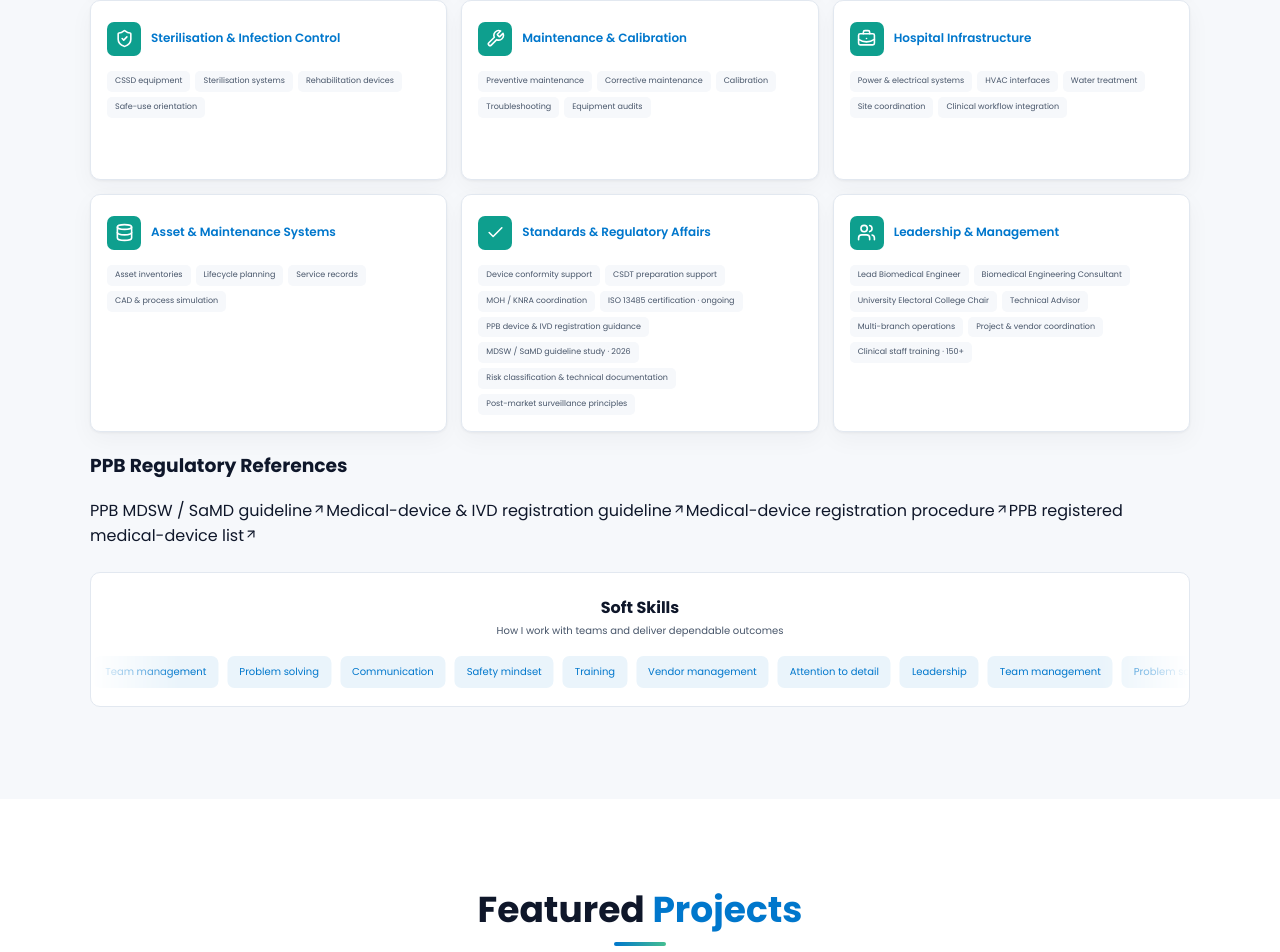
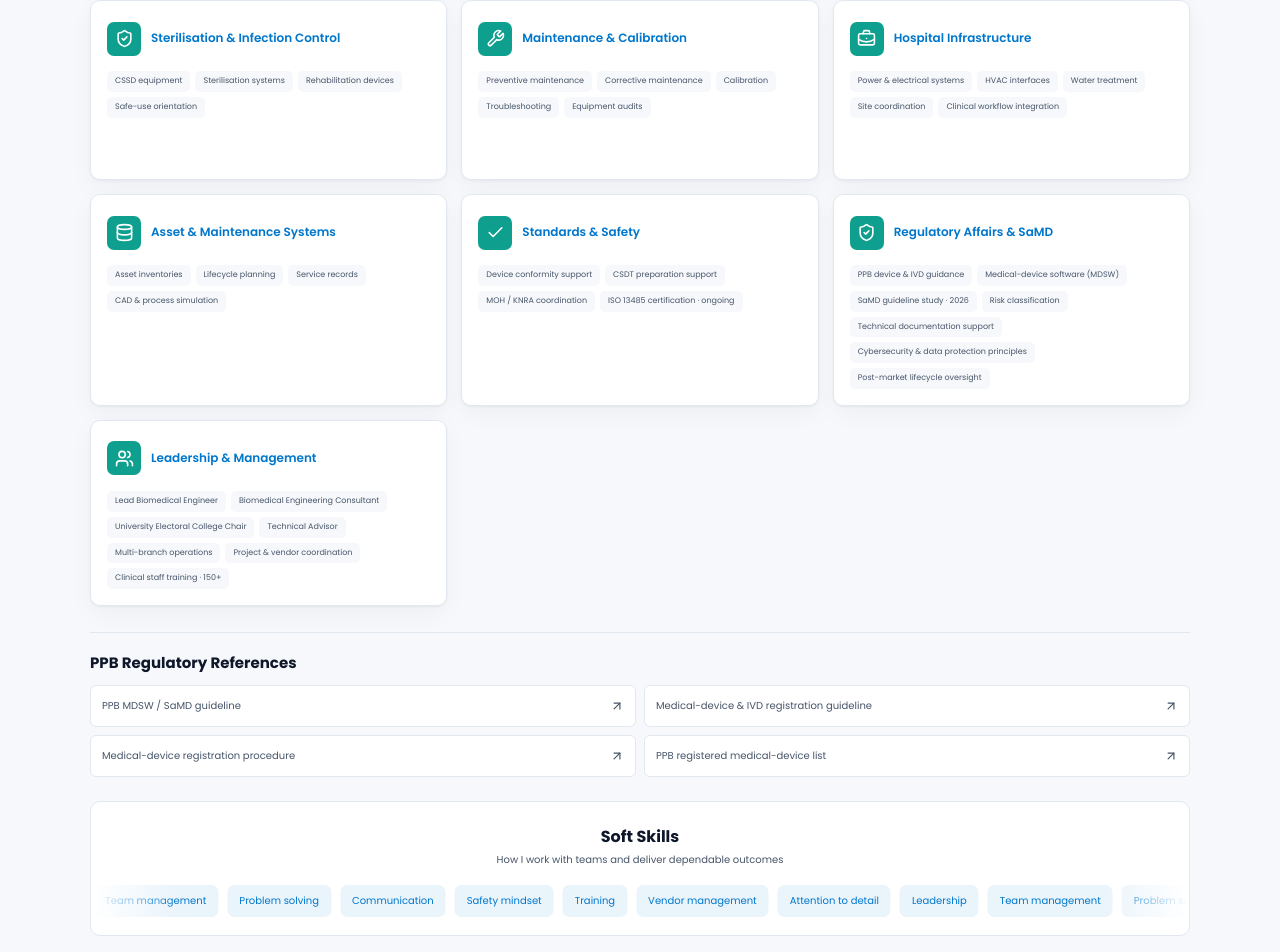
Before and after one commit to dag-gieh/portfolio, a React (Vite) app: page / in a window 1280 px wide. Shown: the part 2414-3366 px from the top of the page. Built offline with nearby package versions, Linux system fonts and the light colour scheme.

Commit message:
VERSION 2.O PORTFOLO SITE

```diff
--- a/index.html
+++ b/index.html
@@ -4,8 +4,8 @@
     <meta charset="UTF-8" />
     <meta name="viewport" content="width=device-width, initial-scale=1.0" />
     <meta name="theme-color" content="#14213D" />
-    <meta name="description" content="Doughlas Nyarango Bosire — Biomedical Engineer and Healthcare Technology Consultant in Kenya." />
-    <title>Doughlas Nyarango Bosire — Biomedical Engineer</title>
+    <meta name="description" content="Eng Doughlas — Biomedical Engineer and Clinical Engineering Consultant supporting medical devices, healthcare technology and hospital infrastructure in Kenya." />
+    <title>Eng Doughlas — Biomedical Engineer</title>
   </head>
   <body>
     <div id="root"></div>
--- a/src/App.tsx
+++ b/src/App.tsx
@@ -60,7 +60,8 @@ const skillGroups: { title: string; Icon: LucideIcon; skills: string[] }[] = [
   { title: 'Maintenance & Calibration', Icon: Wrench, skills: ['Preventive maintenance', 'Corrective maintenance', 'Calibration', 'Troubleshooting', 'Equipment audits'] },
   { title: 'Hospital Infrastructure', Icon: BriefcaseBusiness, skills: ['Power & electrical systems', 'HVAC interfaces', 'Water treatment', 'Site coordination', 'Clinical workflow integration'] },
   { title: 'Asset & Maintenance Systems', Icon: Database, skills: ['Asset inventories', 'Lifecycle planning', 'Service records', 'CAD & process simulation'] },
-  { title: 'Standards & Regulatory Affairs', Icon: Check, skills: ['Device conformity support', 'CSDT preparation support', 'MOH / KNRA coordination', 'ISO 13485 certification · ongoing', 'PPB device & IVD registration guidance', 'MDSW / SaMD guideline study · 2026', 'Risk classification & technical documentation', 'Post-market surveillance principles'] },
+  { title: 'Standards & Safety', Icon: Check, skills: ['Device conformity support', 'CSDT preparation support', 'MOH / KNRA coordination', 'ISO 13485 certification · ongoing'] },
+  { title: 'Regulatory Affairs & SaMD', Icon: ShieldCheck, skills: ['PPB device & IVD guidance', 'Medical-device software (MDSW)', 'SaMD guideline study · 2026', 'Risk classification', 'Technical documentation support', 'Cybersecurity & data protection principles', 'Post-market lifecycle oversight'] },
   { title: 'Leadership & Management', Icon: Users, skills: ['Lead Biomedical Engineer', 'Biomedical Engineering Consultant', 'University Electoral College Chair', 'Technical Advisor', 'Multi-branch operations', 'Project & vendor coordination', 'Clinical staff training · 150+'] },
 ];
 
@@ -353,7 +354,7 @@ function App() {
           <header className="map-modal-header"><div><h2 id="map-title">Facilities on the map</h2><p>Locations are illustrative until branch addresses are confirmed.</p></div><button type="button" className="icon-button" aria-label="Close map" onClick={() => setMapOpen(false)}><X /></button></header>
           <div className="map-modal-filters">{['All', 'Medical Gas', 'Equipment Installation', 'Maintenance Programs', 'Consulting', 'Training'].map((filter) => <button key={filter} type="button" className={activeFilter === filter ? 'filter-pill is-active' : 'filter-pill'} onClick={() => { setActiveFilter(filter); setSelectedProject(null); }}>{filter}</button>)}</div>
           <div className="map-modal-content"><div className="facility-map"><div className="map-grid-lines" /><div className="map-label-north">NAIROBI & CONSULTING SITES · SCHEMATIC</div><svg className="map-roads" viewBox="0 0 1000 700" preserveAspectRatio="none" aria-hidden="true"><path d="M0 540 270 360 580 410 1000 80M30 130 300 260 510 120 970 400M100 700 250 20M500 700 650 0M850 700 740 0M0 330 1000 560" /><path d="M0 560 270 380 580 430 1000 100M30 150 300 280 510 140 970 420M120 700 270 20M520 700 670 0M870 700 760 0M0 350 1000 580" className="road-secondary" /></svg>
-            <div className="map-site-cloud" style={{ transform: `scale(${zoom})` }}>{mapProjects.map((project) => <button key={project.number} type="button" className={`map-marker ${selectedProject?.number === project.number ? 'is-selected' : ''} ${project.placeholder ? 'is-placeholder' : ''}`} style={{ left: `${project.point[0]}%`, top: `${project.point[1]}%` }} onClick={() => setSelectedProject(project)} aria-label={`Select ${project.title}`}><span>{project.number}</span></button>)}</div>
+            <div className="map-site-cloud" style={{ transform: `scale(${zoom})` }}>{mapProjects.map((project) => <button key={project.number} type="button" className={`map-marker ${selectedProject?.number === project.number ? 'is-selected' : ''}`} style={{ left: `${project.point[0]}%`, top: `${project.point[1]}%` }} onClick={() => setSelectedProject(project)} aria-label={`Select ${project.title}`}><span>{project.number}</span></button>)}</div>
             <div className="map-zoom"><button type="button" aria-label="Zoom in" onClick={() => setZoom((value) => Math.min(1.35, value + .1))}>+</button><button type="button" aria-label="Zoom out" onClick={() => setZoom((value) => Math.max(.8, value - .1))}>-</button></div>
             <div className="map-disclaimer">ILLUSTRATIVE ONLY · ADD CONFIRMED BRANCH LOCATIONS</div>
             {selectedProject && <article className="map-info-card"><button type="button" aria-label="Close project detail" onClick={() => setSelectedProject(null)}><X size={15} /></button><span className="map-info-number">{selectedProject.number}</span><h3>{selectedProject.title}</h3><p>{selectedProject.location} · {selectedProject.role}</p><div>{selectedProject.impact}</div></article>}
@@ -369,7 +370,7 @@ function SectionHeading({ first, accent }: { first: string; accent: string }) {
 }
 
 function ProjectCard({ project }: { project: Project }) {
-  return <article className={`project-card reveal ${project.placeholder ? 'project-card--placeholder' : ''}`}>
+  return <article className="project-card reveal">
     <div className="project-card-top"><span className="project-number">{project.number}</span><span className="project-mark"><Wrench size={18} /></span></div>
     <h3>{project.title}</h3><div className="project-meta"><span className="role-chip">{project.role}</span><span className="location-chip"><MapPin size={12} />{project.location}</span></div>
     <p className="project-description">{project.description}</p>
--- a/src/index.css
+++ b/src/index.css
@@ -85,10 +85,9 @@ button:disabled { cursor: not-allowed; opacity: .46; }
 .button-secondary { border-color: var(--line); color: var(--ink); background: var(--surface); }
 .button-secondary:hover { border-color: var(--blue); color: var(--blue); background: var(--blue-tint); }
 .social-row { display: flex; gap: 8px; margin-top: 18px; }
-.social-button, .social-placeholder { display: grid; width: 36px; height: 36px; place-items: center; border: 1px solid var(--line); border-radius: 8px; color: var(--body); background: var(--surface); transition: color .18s ease, border-color .18s ease, transform .18s ease; }
+.social-button { display: grid; width: 36px; height: 36px; place-items: center; border: 1px solid var(--line); border-radius: 8px; color: var(--body); background: var(--surface); transition: color .18s ease, border-color .18s ease, transform .18s ease; }
 .social-button:hover { transform: translateY(-2px); border-color: var(--blue); color: var(--blue); }
-.social-button svg, .social-placeholder svg { width: 16px; height: 16px; }
-.social-placeholder { color: var(--muted); border-style: dashed; }
+.social-button svg { width: 16px; height: 16px; }
 .stats-card { display: grid; grid-template-columns: repeat(3, 1fr); margin-top: 23px; border: 1px solid var(--line); border-radius: 10px; background: var(--surface); box-shadow: var(--shadow); }
 .stat { display: flex; min-height: 80px; flex-direction: column; justify-content: center; padding: 11px 14px; }
 .stat + .stat { border-left: 1px solid var(--line); }
@@ -180,7 +179,12 @@ button:disabled { cursor: not-allowed; opacity: .46; }
 .tool-card h3 { margin: 0; color: var(--blue); font-size: 12px; font-weight: 600; line-height: 1.35; }
 .tool-chips { gap: 5px; }
 .tool-chips span { background: var(--panel); font-size: 8px; }
-.tool-chips .placeholder-chip { border: 1px dashed var(--line); color: var(--muted); background: transparent; }
+.regulatory-resources { margin-top: 26px; padding-top: 18px; border-top: 1px solid var(--line); }
+.regulatory-resources h3 { margin: 0 0 11px; font-size: 15px; }
+.regulatory-links { display: grid; grid-template-columns: repeat(2, minmax(0, 1fr)); gap: 8px; }
+.regulatory-links a { display: flex; min-height: 42px; align-items: center; justify-content: space-between; gap: 10px; padding: 9px 11px; border: 1px solid var(--line); border-radius: 6px; color: var(--body); background: var(--surface); font-size: 10px; line-height: 1.45; transition: border-color .18s ease, color .18s ease, background .18s ease; }
+.regulatory-links a:hover { border-color: var(--blue); color: var(--blue); background: var(--blue-tint); }
+.regulatory-links svg { flex: 0 0 auto; }
 .soft-skills { margin-top: 24px; padding: 22px 0 18px; overflow: hidden; border: 1px solid var(--line); border-radius: 10px; background: var(--surface); text-align: center; }
 .soft-skills h3 { margin: 0; font-size: 16px; }
 .soft-skills > p { margin: 3px 0 17px; color: var(--body); font-size: 10px; font-style: italic; }
@@ -198,7 +202,6 @@ button:disabled { cursor: not-allowed; opacity: .46; }
 .projects-grid { display: grid; grid-template-columns: repeat(3, minmax(0, 1fr)); align-items: stretch; gap: 15px; }
 .project-card { display: flex; min-width: 0; min-height: 350px; flex-direction: column; padding: 16px; border: 1px solid var(--line); border-radius: 10px; background: var(--surface); box-shadow: var(--shadow); transition: transform .2s ease, box-shadow .2s ease, border-color .2s ease; }
 .project-card:hover { transform: translateY(-3px); border-color: color-mix(in srgb, var(--blue) 30%, var(--line)); box-shadow: 0 8px 25px rgba(15, 23, 42, .09); }
-.project-card--placeholder { border-style: dashed; }
 .project-card-top { display: flex; align-items: center; justify-content: space-between; }
 .project-number { color: var(--muted); font-size: 9px; font-weight: 600; letter-spacing: .08em; }
 .project-mark { display: grid; width: 31px; height: 31px; place-items: center; border-radius: 7px; color: var(--blue); background: var(--blue-tint); }
@@ -214,7 +217,6 @@ button:disabled { cursor: not-allowed; opacity: .46; }
 .project-impact strong { display: block; margin-bottom: 3px; color: #138052; }
 .project-tech { margin-top: 10px; gap: 5px; }
 .project-tech span { padding: 4px 6px; font-size: 8px; }
-.placeholder-note { margin: 17px 0 0; color: var(--muted); font-size: 9px; line-height: 1.6; }
 
 .career-chart { position: relative; height: 280px; margin: 9px 0 21px; overflow: hidden; border-bottom: 1px solid var(--line); background: repeating-linear-gradient(to bottom, transparent 0, transparent 54px, var(--line) 55px); color: var(--blue); }
 .career-line { position: absolute; inset: 0; width: 100%; height: calc(100% - 24px); overflow: visible; }
@@ -263,7 +265,6 @@ button:disabled { cursor: not-allowed; opacity: .46; }
 .engagement-card ul { display: grid; gap: 8px; margin: 18px 0 0; padding: 0; list-style: none; }
 .engagement-card li { position: relative; padding-left: 16px; color: var(--body); font-size: 10px; line-height: 1.6; }
 .engagement-card li::before { position: absolute; top: .58em; left: 0; width: 6px; height: 6px; border-radius: 50%; background: var(--blue); content: ''; }
-.engagement-placeholder { margin: 15px 0 0; color: var(--muted); font-size: 9px; }
 
 .contact-grid { display: grid; grid-template-columns: .9fr 1.1fr; gap: 16px; }
 .contact-card { padding: 21px; }
@@ -277,8 +278,6 @@ button:disabled { cursor: not-allowed; opacity: .46; }
 .contact-socials { margin-top: 16px; }
 .contact-socials h4 { margin: 0; font-size: 11px; }
 .contact-socials .social-row { margin-top: 9px; }
-.availability-note { margin: 16px 0 0; padding: 11px; border-radius: 7px; color: var(--body); background: var(--blue-tint); font-size: 9px; line-height: 1.6; }
-.availability-note strong { color: var(--blue); }
 .contact-form { display: grid; gap: 10px; }
 .contact-form input, .contact-form textarea { width: 100%; min-width: 0; padding: 10px 12px; border: 1px solid var(--line); border-radius: 6px; outline: 0; color: var(--ink); background: var(--surface); font-size: 10px; }
 .contact-form input { min-height: 41px; }
@@ -310,7 +309,6 @@ button:disabled { cursor: not-allowed; opacity: .46; }
 :root[data-theme='dark'] .map-roads .road-secondary { stroke: #101d2c; }
 .map-site-cloud { position: absolute; inset: 0; transform-origin: 60% 55%; transition: transform .2s ease; }
 .map-marker { position: absolute; z-index: 3; display: grid; width: 31px; height: 31px; place-items: center; padding: 0; border: 3px solid var(--surface); border-radius: 50%; color: #fff; background: var(--blue); box-shadow: 0 1px 7px rgba(0, 0, 0, .2); transform: translate(-50%, -50%); }
-.map-marker.is-placeholder { border-style: dashed; background: var(--muted); }
 .map-marker.is-selected { z-index: 4; background: var(--green); box-shadow: 0 0 0 6px rgba(31, 169, 113, .2); }
 .map-marker span { font-size: 8px; font-weight: 600; }
 .map-zoom { position: absolute; z-index: 5; right: 12px; bottom: 35px; display: grid; overflow: hidden; border: 1px solid var(--line); border-radius: 6px; box-shadow: var(--shadow); }
@@ -379,6 +377,7 @@ button:disabled { cursor: not-allowed; opacity: .46; }
   .process-card { padding: 18px; }
   .process-card > p { min-height: 0; }
   .toolbox-grid { gap: 9px; }
+  .regulatory-links { grid-template-columns: 1fr; }
   .tool-card { min-height: 165px; padding: 12px; }
   .tool-card-heading { align-items: flex-start; gap: 8px; }
   .tool-card h3 { font-size: 10px; }
```
